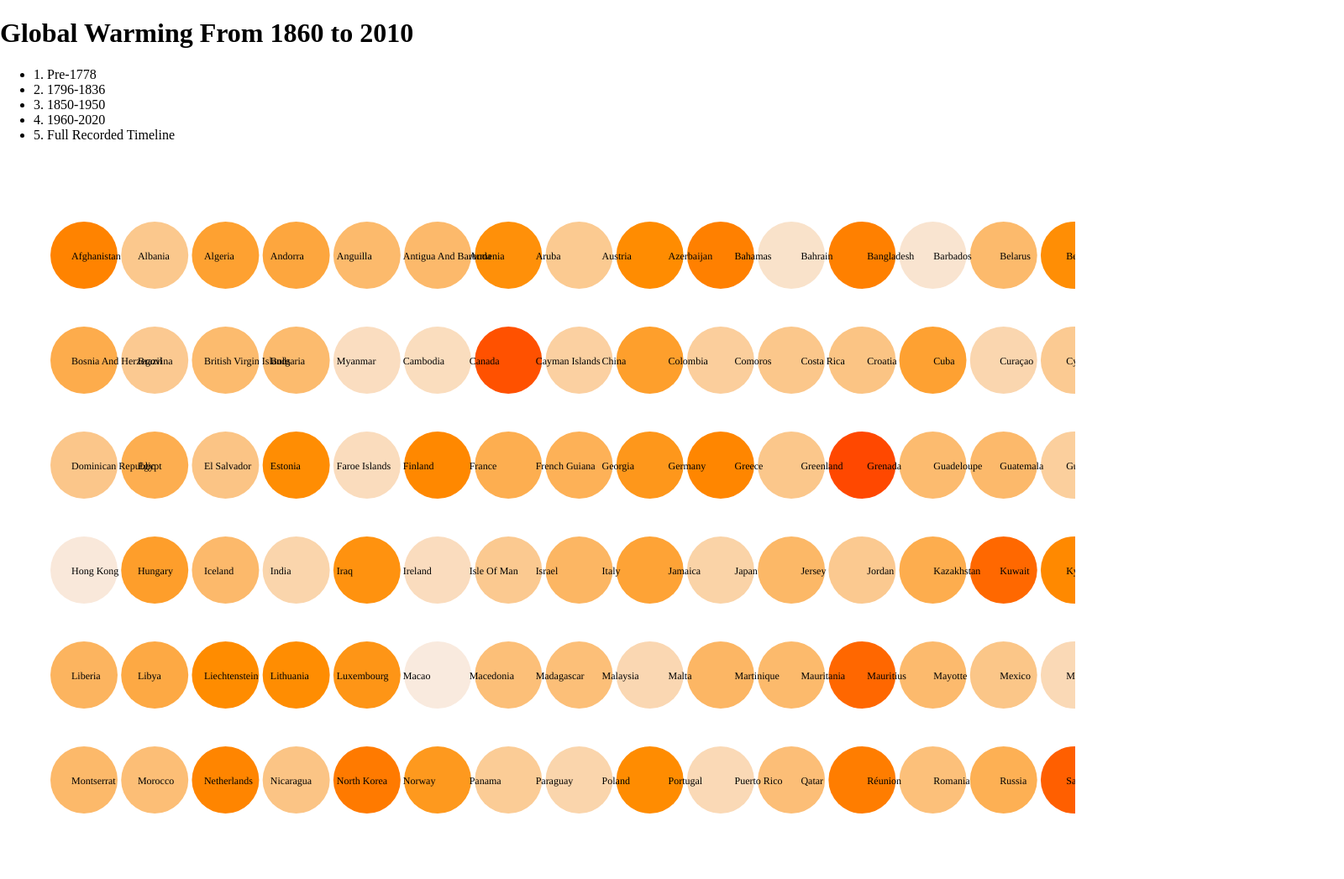
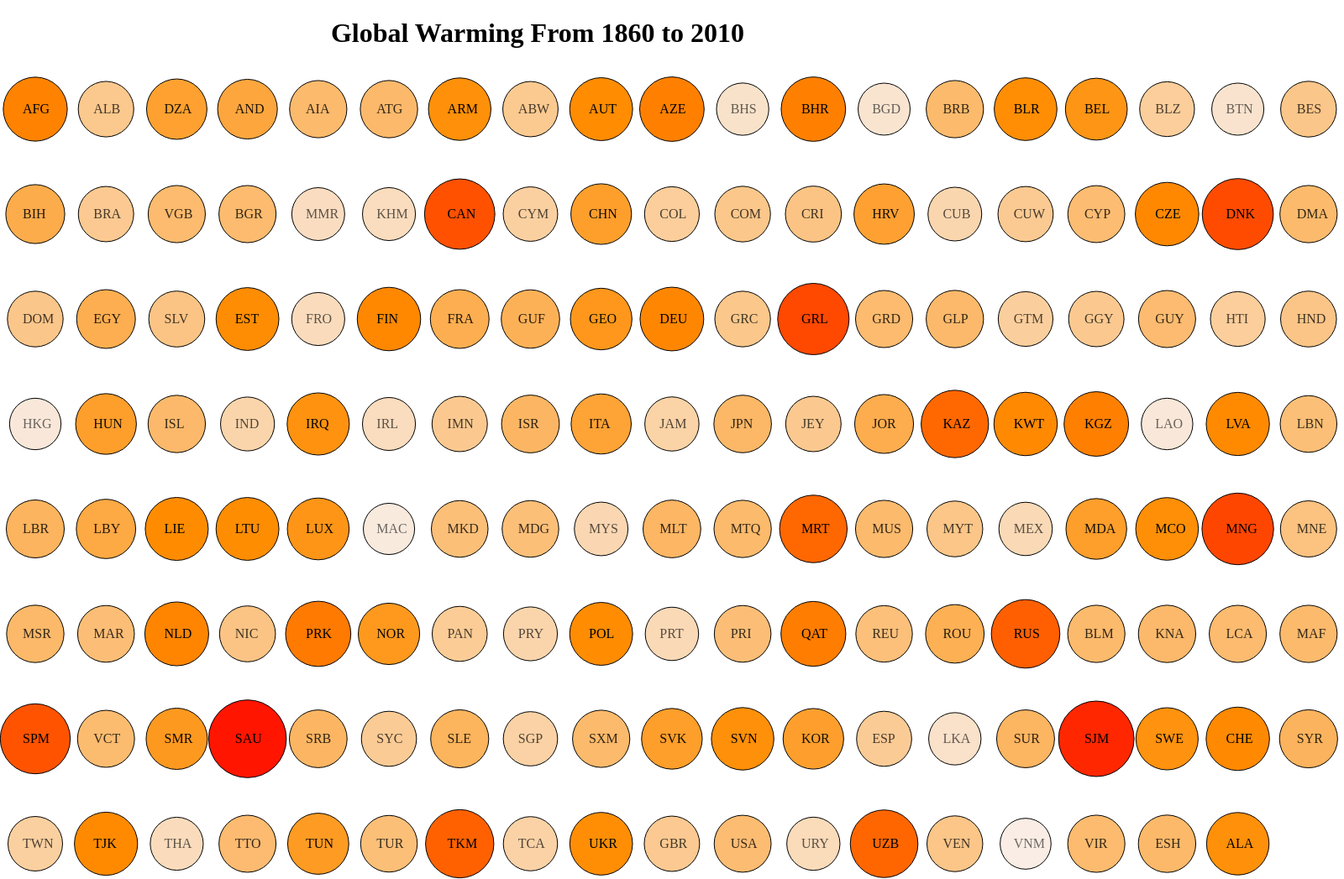
Before and after one commit to mrmattkennedy/CS416-D3-Project, a plain HTML site: page index.html in a window 1280 px wide. Shown: the whole page at 84% size, 1600 px wide, since content can reach past the window. Before the commit the page ends 1008 px from the top, so only its background shows below. Drawn offline with nearby package versions, Linux system fonts and the light colour scheme.

Commit message:
Added circles

```diff
--- /dev/null
+++ b/extras/graphs/all_countries.js
@@ -0,0 +1,110 @@
+let svgId = '#global-warming-graph';
+
+function getCountryCode(countryName, rawData) {
+    for (var i=0; i < rawData.length; i++) {
+        if (rawData[i].Country == countryName) {
+            return rawData[i].A3Code;
+        }
+    }
+}
+
+async function all_country_circles() {
+    //First, load the data in
+    const rawData = await d3.csv('https://raw.githubusercontent.com/mrmattkennedy/CS416-D3-Project/main/data/usable_data/GlobalAverageDifference.csv');
+    const countryCodes = await d3.csv('https://raw.githubusercontent.com/mrmattkennedy/CS416-D3-Project/main/data/usable_data/CountryCodes.csv');
+    const diffMean = 1.55;
+
+    var tooltip = d3.select("#tooltip")
+    //Next, create a grid for the circles representing the countries (164 in total)
+    const numRows = 8;
+    const numCols = 19;
+    const tableSize = 1000;
+    const transitionSize = 1100;
+    var tableData = d3.range(numCols*numRows).slice(0, -1); //Remove last 7 items to match data
+
+    //Create x and y scale for circles
+    var x = d3.scaleBand()
+        .range([0, tableSize])
+        .domain(d3.range(numCols));
+
+    var y = d3.scaleBand()
+        .range([0,tableSize])
+        .domain(d3.range(numRows));
+
+    //Get svg and it's width/height on the screen
+    var svg = d3.select(svgId);
+    const svgWidth = svg.node().getBoundingClientRect().width;
+    const svgHeight = svg.node().getBoundingClientRect().height;
+
+    console.log(svgWidth)
+
+    //Create a container and center it
+    var container = svg.append("g")
+        .attr("width", tableSize)
+        .attr("height", tableSize)
+        // .attr("transform", "translate(" + (svgWidth-1600)/2 + "," + (svgHeight-955)/2 + ")");
+        .attr("transform", "translate(42,50)");
+
+    var dataLabelSize = d3.select("g").node().getBoundingClientRect()
+    console.log(dataLabelSize)
+
+    //Create linear chart for gradient filling in
+    var circleColors = d3.scaleLinear()
+        .domain([1, 1.8])
+        .range(["ghostwhite", "darkorange"]);
+    // .range(["rgba(248,248,255,0.75)","rgba(255,170,0,1)"]);
+
+    //Create linear range for opacity
+    var circleOpacity = d3.scaleLinear()
+        .domain([1, 1.8])
+        .range([0.5, 1]);
+
+
+    //Fill the container with circles
+    container.selectAll("circle")
+        .data(tableData)
+        .enter().append("circle")
+        .attr('cx', function(d) {return x(d % numCols)*1.6;})
+        .attr('cy', function(d) {return y(Math.floor(d / numCols));})
+        .attr('r', function(d, i) {return 35 + (parseFloat(rawData[i].Diff) - diffMean)*10;})
+        .attr('fill', function(d, i) {return circleColors(parseFloat(rawData[i].Diff));})
+        .attr('stroke', 'black')
+        .on("mouseover", function(d,i) {
+            tooltip.style("opacity", 1)
+            .style("top", (d3.event.pageY-10)+"px")
+            .style("left",(d3.event.pageX+10)+"px")
+            .html(rawData[i].Country + '<br>Diff: ' + Math.round(rawData[i].Diff * 100) / 100 + '\xB0C');
+        })
+        .on("mousemove", function() {
+            return tooltip.style("top", (d3.event.pageY-10)+"px").style("left",(d3.event.pageX+10)+"px");
+        })
+        .on("mouseout", function() {tooltip.style("opacity", 0)})
+        .on("click", function() {
+            d3.select('g').transition()
+                .duration(750)
+                .attr("transform", "translate(" + -transitionSize*2 + ",0)scale(1)");
+            zoomListener.scale(1);
+            zoomListener.translate([0, 0]);
+            d3.event.stopPropagation();
+          });
+
+    //Fill circles with text
+    container.selectAll("text")
+        .data(tableData)
+        .enter().append("text")
+        .text(function(d,i) { return getCountryCode(rawData[i].Country, countryCodes); })
+        .attr("x", function(d) {return (x(d % numCols)*1.601)-15;})
+        .attr("y", function(d) {return (y(Math.floor(d / numCols)))+5;})
+        .attr("opacity", function(d, i) {return circleOpacity(rawData[i].Diff);})
+        .attr("font-family","Franklin Gothic")
+        .on("mouseover", function(d,i) {
+            tooltip.style("opacity", 1)
+            .style("top", (d3.event.pageY-10)+"px")
+            .style("left",(d3.event.pageX+10)+"px")
+            .html(rawData[i].Country + '<br>Diff: ' + Math.round(rawData[i].Diff * 100) / 100 + '\xB0C');
+        })
+        .on("mousemove", function() {
+            return tooltip.style("top", (d3.event.pageY-10)+"px").style("left",(d3.event.pageX+10)+"px");
+        })
+        .on("mouseout", function() {tooltip.style("opacity", 0)});
+}
--- /dev/null
+++ b/extras/style.css
@@ -0,0 +1,38 @@
+h1 {
+    text-align: center;
+}
+
+
+#svgHolder {
+    height: 100%;
+    width: 100%;
+    margin-left:auto;
+    margin-right:auto;
+    display:block;
+    text-align: center;
+}
+
+#global-warming-graph {
+    height: 1000px;
+    width: 1600px;
+}
+
+#tooltip {
+    opacity: 0;
+    position: absolute;
+    text-align: center;
+    display: table-cell;
+    vertical-align: middle;
+    display: flex;
+    justify-content: center;
+    align-content: center;
+    flex-direction: column;
+    width: 90px; height: 55px;
+    background-color: #eed;
+    border: solid 1px #555;
+    box-shadow:  0 0 10px  rgba(0,0,0,0.6);
+    -moz-box-shadow: 0 0 10px  rgba(0,0,0,0.6);
+    -webkit-box-shadow: 0 0 10px  rgba(0,0,0,0.6);
+    -o-box-shadow: 0 0 10px  rgba(0,0,0,0.6);
+    border-radius:5px;
+}
--- a/index.html
+++ b/index.html
@@ -1,38 +1,23 @@
 <!DOCTYPE html>
 <html style="width:100%;height:100%;">
 <script src="https://d3js.org/d3.v5.min.js"></script>
-<script src="js/packages/d3-annotation.min.js"></script>
+<script src="extras/packages/d3-annotation.min.js"></script>
 <script src="https://unpkg.com/topojson-client@3"></script>
-<script src="js/main.js"></script>
-<!-- <script src="js/charts/1796_1836_line_chart.js"></script>
-<script src="js/charts/1850_1950_line_chart.js"></script>
-<script src="js/charts/1960_2020_line_chart.js"></script>
-<script src="js/charts/entire_timeline_line_chart.js"></script> -->
-<!-- <script src="js/utils/chartText.js"></script> -->
 
 <head>
-  <link rel="stylesheet" href="style/styles.css">
+  <link rel="stylesheet" href="extras/style.css">
   <title>Global Warming From 1860 to 2010</title>
 </head>
 
 <body style="width:100%;height:100%;margin:0;">
   <h1>Global Warming From 1860 to 2010</h1>
 
-  <div class="aaa">
-    <ul class="navbar">
-        <li><a onclick="clearChart(svg_id);clearYears();init_pre_1778(svg_width,svg_height,undefined,undefined,svg_id);current_chart='pre_1778';loadH2Element(chart_title_pre_1778);loadPElement(chart_paragraph_pre_1778);">1. Pre-1778</a></li>
-        <li><a onclick="clearChart(svg_id);clearYears();init_1796_1836(svg_width,svg_height,undefined,undefined,svg_id);current_chart='1796_1836';loadH2Element(chart_title_1796_1836);loadPElement(chart_paragraph_1796_1836);">2. 1796-1836</a></li>
-        <li><a onclick="clearChart(svg_id);clearYears();init_1850_1950(svg_width,svg_height,undefined,undefined,svg_id_with_legend_hash);current_chart='1850_1950';loadH2Element(chart_title_1850_1950);loadPElement(chart_paragraph_1850_1950);">3. 1850-1950</a></li>
-        <li><a onclick="clearChart(svg_id);clearYears();init_1960_2020(svg_width,svg_height,undefined,undefined,svg_id);current_chart='1960_2020';loadH2Element(chart_title_1960_2020);loadPElement(chart_paragraph_1960_2020);">4. 1960-2020</a></li>
-        <li><a onclick="clearChart(svg_id);clearYears();init_entire_timeline(svg_width,svg_height,undefined,undefined,svg_id);current_chart='full';loadH2Element(chart_title_full);loadPElement(chart_paragraph_full);">5. Full Recorded Timeline</a></li>
-      </ul>
+  <div id="tooltip"></div>
+  <div id="svgHolder">
+    <svg id="global-warming-graph"></svg>
   </div>
-  <br>
 
-  <svg id="global-warming-graph" height="100%" width="100%"></svg>
-  <br>
-
-  <script src="js/graphs/all_countries.js" onload="all_country_circles();"></script>
+  <script src="extras/graphs/all_countries.js" onload="all_country_circles();"></script>
 </body>
 
 </html>
--- a/js/graphs/all_countries.js
+++ /dev/null
@@ -1,69 +0,0 @@
-let svgId = '#global-warming-graph';
-
-function getCountryCode(countryName, rawData) {
-    for (var i=0; i < rawData.length; i++) {
-        if (rawData[i].Country == countryName) {
-            return rawData[i];
-        }
-    }
-}
-
-async function all_country_circles() {
-    //First, load the data in
-    const rawData = await d3.csv('https://raw.githubusercontent.com/mrmattkennedy/CS416-D3-Project/main/data/usable_data/GlobalAverageDifference.csv');
-    const countryCodes = await d3.csv('https://raw.githubusercontent.com/mrmattkennedy/CS416-D3-Project/main/data/usable_data/CountryCodes.csv');
-    console.log(countryCodes);
-
-    //Next, create a grid for the circles representing the countries (164 in total)
-    const numRows = 8
-    const numCols = 19
-    const tableSize = 1000
-    var tableData = d3.range(numCols*numRows).slice(0, -1); //Remove last 7 items to match data
-
-    //Create x and y scale for circles
-    var x = d3.scaleBand()
-        .range([0, tableSize])
-        .domain(d3.range(numCols));
-
-    var y = d3.scaleBand()
-        .range([0,tableSize])
-        .domain(d3.range(numRows));
-
-    //Get svg and it's width/height on the screen
-    var svg = d3.select(svgId);
-    const svgWidth = svg.node().getBoundingClientRect().width;
-    const svgHeight = svg.node().getBoundingClientRect().height;
-
-    //Create a container and center it
-    var container = svg.append("g")
-        .attr("width", "100%")
-        .attr("height", "100%")
-        // .attr("transform", "translate(" + (svgWidth-tableSize)/2 + "," + (svgHeight-tableSize)/2 + ")");
-        .attr("transform", "translate(100,100)");
-
-
-    //Create linear chart for gradient filling in
-    var circleColors = d3.scaleLinear()
-        .domain([1, 1.8])
-        .range(["ghostwhite", "darkorange"]);
-
-    //Fill the container with circles
-    container.selectAll("circle")
-        .data(tableData)
-        .enter().append("circle")
-        .attr('cx', function(d) {return x(d % numCols)*1.6;})
-        .attr('cy', function(d) {return y(Math.floor(d / numCols));})
-        .attr('r', 40)
-        .attr('fill', function(d, i) {return circleColors(parseFloat(rawData[i].Diff));});
-
-    //Fill circles with text
-    var side = 2 * 2 * Math.cos(Math.PI / 4),
-    dx = 2 - side / 2;
-    container.selectAll("text")
-        .data(tableData)
-        .enter().append("text")
-        .text(function(d,i) { return rawData[i].Country; })
-        .attr("x", function(d) {return (x(d % numCols)*1.5)-15;})
-        .attr("y", function(d) {return (y(Math.floor(d / numCols)))+5;})
-        .style("font", "12px times");
-}
```
Also changed, not shown: extras/packages/d3-annotation.min.js (renamed from js/packages/d3-annotation.min.js).
